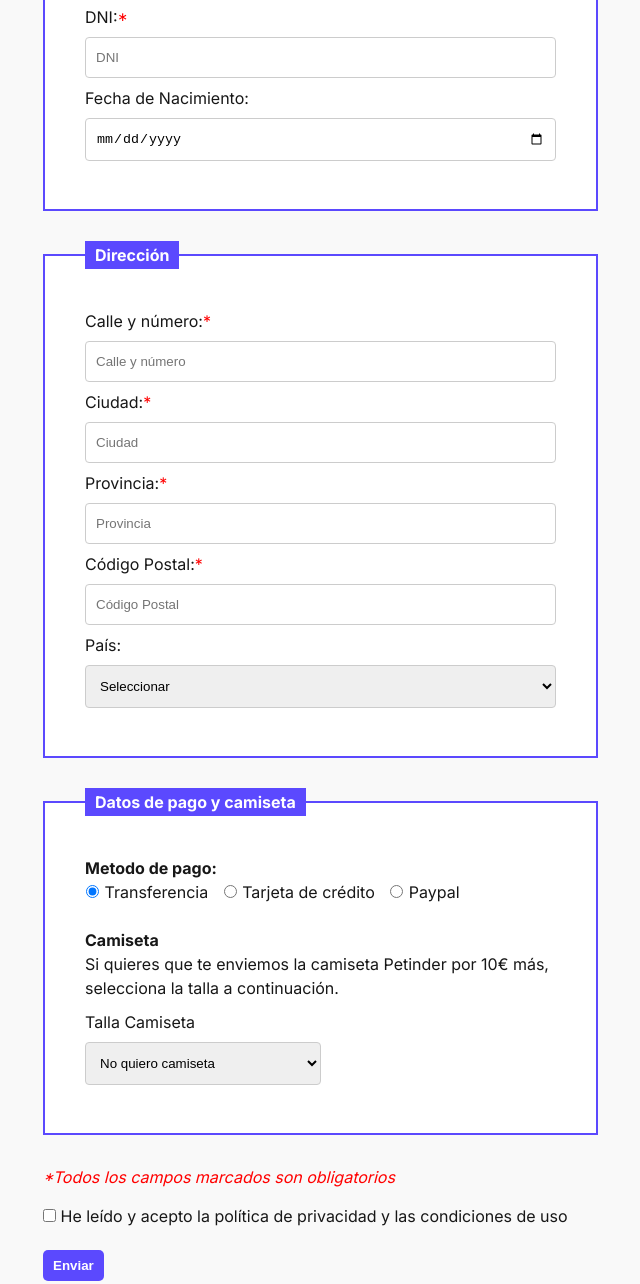
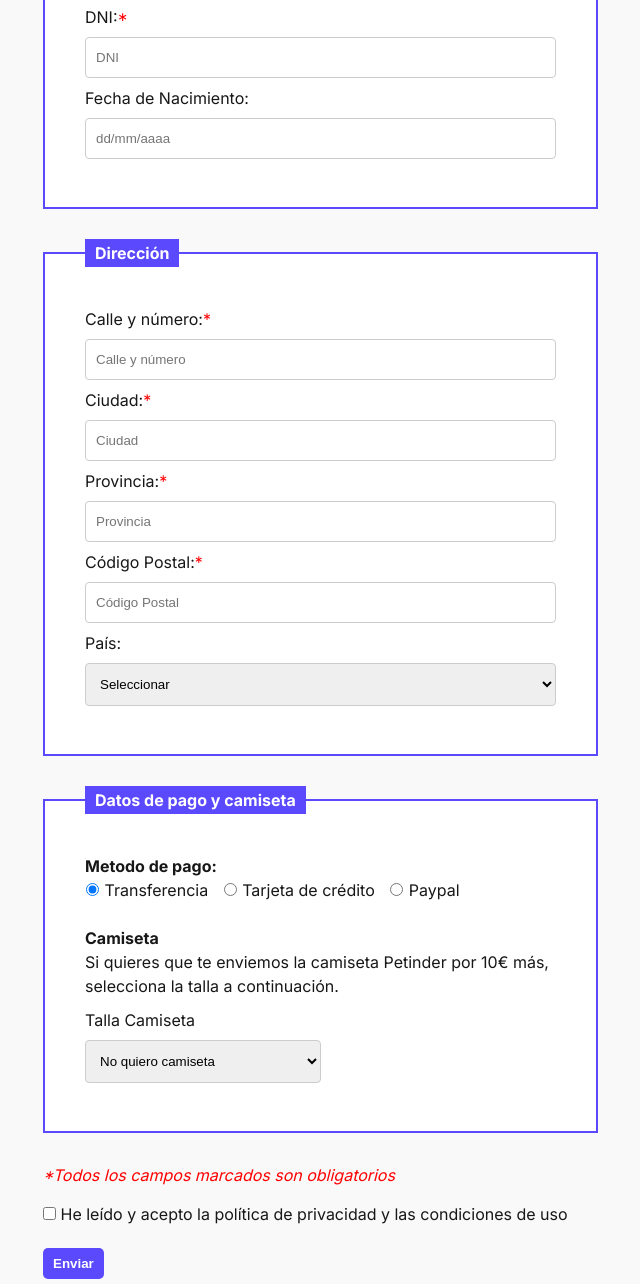
Before and after one commit to jvelaequiz/DIW07, a plain HTML site: page join.html in a window 1280 px wide. Shown: the part 620-1904 px from the top of the page, without its empty margins (42-682 px from the left). Drawn offline with Linux system fonts and the light colour scheme.

Commit message:
segundo commit

```diff
--- a/join.html
+++ b/join.html
@@ -14,7 +14,7 @@
   <header>
     <nav class="container">
       <a class="link-logo" href="index.html">
-        <img class="logo" src="img/logo.svg" alt="logo petinder"/>
+        <img class="logo" src="img/logo.svg" alt="logo petinder">
       </a>
       <ul class="menu-links">
         <li><a href="about.html">Sobre petinder</a></li>
@@ -28,7 +28,7 @@
       <h1 class="title">Házte socio</h1>
       <p>Colabora con Petinder haciéndote socio por solo 15 euros mensuales. Con muy poco puedes ayudar mucho a nuestros amigos peludos. Además puedes comprar nuestra exclusiva camiseta por solo 10 euros que se añadirán al primer pago. Rellena el siguiente formulario para unirte a nosotros:</p>
 
-      <form action="">
+      <form>
         <fieldset>
           <legend>Datos personales</legend>
 
@@ -45,7 +45,9 @@
           <input type="text" id="dni" name="dni" placeholder="DNI" required>
 
           <label for="fecha">Fecha de Nacimiento:</label>
-          <input type="date" id="nombre" name="nombre"  placeholder="dd/mm/aaaa" >
+          <input type="text" id="fecha" name="fecha"  placeholder="dd/mm/aaaa" >
+		  <!--<input type="date" id="fecha" name="fecha"  placeholder="dd/mm/aaaa" -->
+		  <!--No se puede poner un placeholder a un input de tipo "date" -->
         </fieldset>
 
         <fieldset>
@@ -107,8 +109,9 @@
         </fieldset>
         <em>*Todos los campos marcados son obligatorios</em>
         <br>
+		<label for="micheckbox"></label>
         <input type="checkbox" name="micheckbox" value="1" class="checkbox">
-        <label for="micheckbox">He leído y acepto la política de privacidad y las condiciones de uso</label>
+        <span>He leído y acepto la política de privacidad y las condiciones de uso</span>
         <br>
         <button id="enviar" >Enviar</button>
         <br>
```
